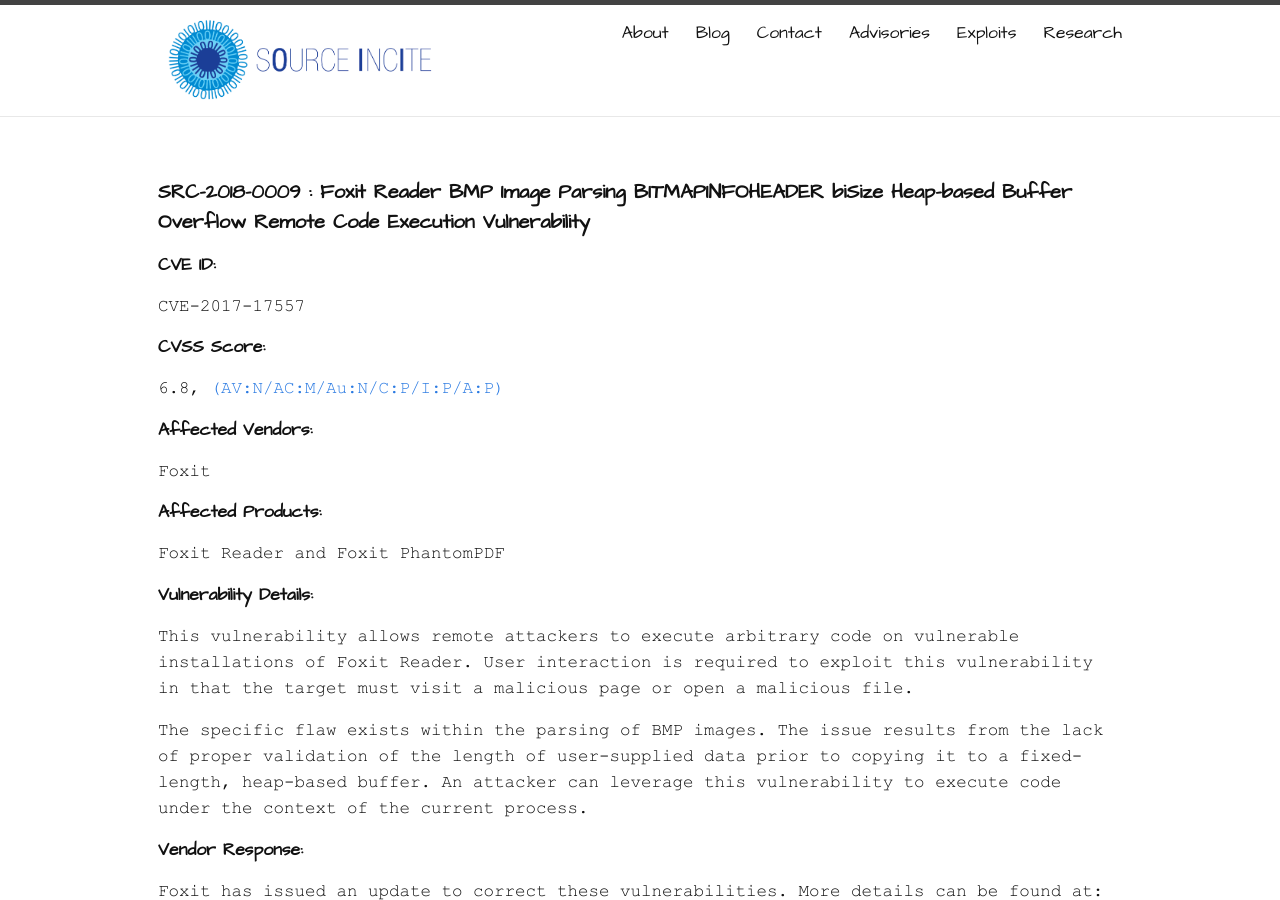
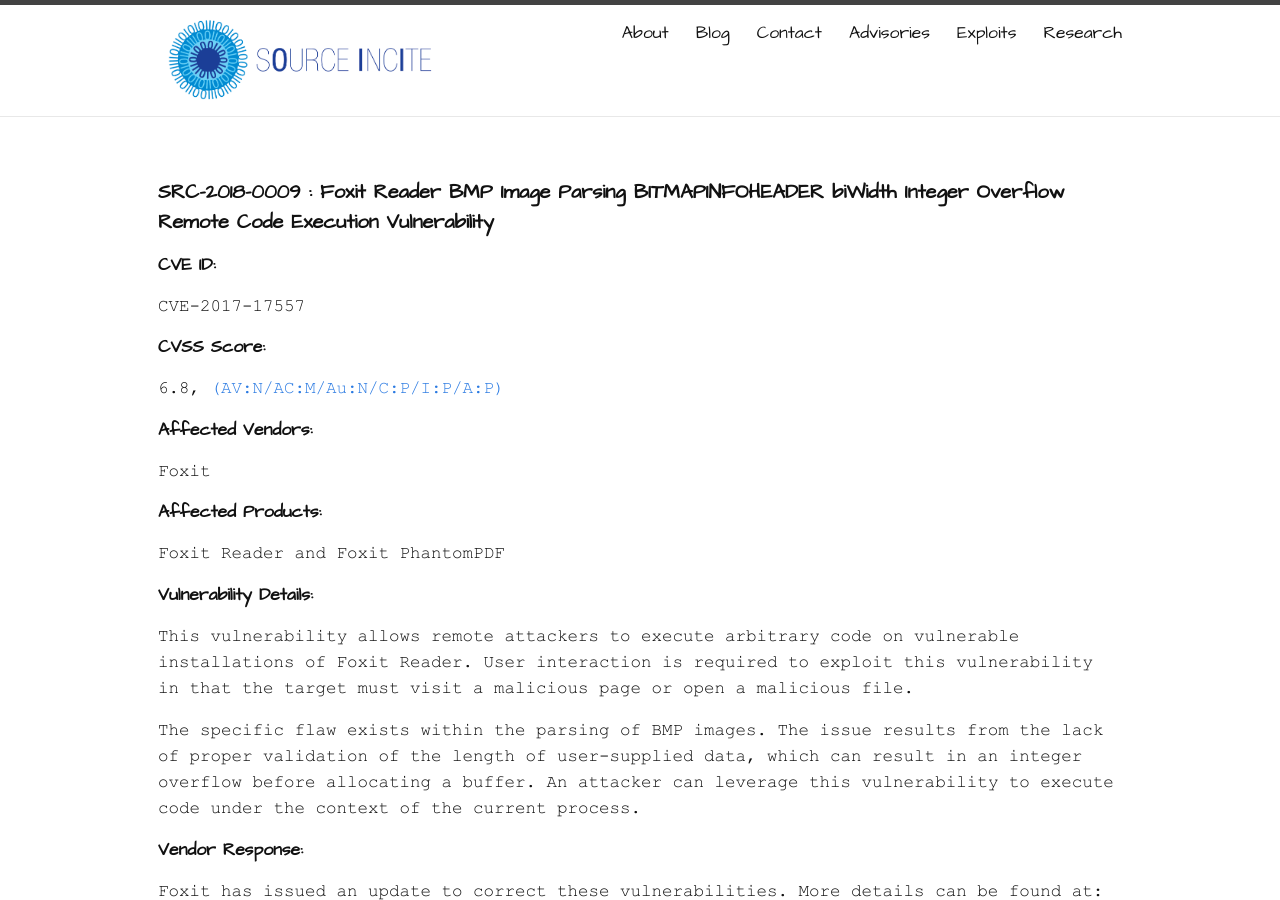
Before and after one commit to sourceincite/sourceincite.github.io, a Jekyll site: the page built from advisories/src-2018-0009.md, in a window 1280 px wide and 900 px high. Built offline with Jekyll 4.4.1, drawn with Linux system fonts in a browser that asks for light colours.

Commit message:
updated advisory

```diff
--- a/advisories/src-2018-0009.md
+++ b/advisories/src-2018-0009.md
@@ -2,7 +2,7 @@
 layout: page
 permalink: /advisories/src-2018-0009/
 id: SRC-2018-0009
-atitle: Foxit Reader BMP Image Parsing BITMAPINFOHEADER biSize Heap-based Buffer Overflow Remote Code Execution Vulnerability
+atitle: Foxit Reader BMP Image Parsing BITMAPINFOHEADER biWidth Integer Overflow Remote Code Execution Vulnerability
 CVE: CVE-2017-17557
 CVSSrating: 6.8
 CVSSscore: (AV:N/AC:M/Au:N/C:P/I:P/A:P)
@@ -15,7 +15,7 @@
 credit: Steven Seeley (mr_me) of Source Incite
 body: |
  <p class="cn" markdown="1">This vulnerability allows remote attackers to execute arbitrary code on vulnerable installations of Foxit Reader. User interaction is required to exploit this vulnerability in that the target must visit a malicious page or open a malicious file.</p>
- <p class="cn" markdown="1">The specific flaw exists within the parsing of BMP images. The issue results from the lack of proper validation of the length of user-supplied data prior to copying it to a fixed-length, heap-based buffer. An attacker can leverage this vulnerability to execute code under the context of the current process.</p>
+ <p class="cn" markdown="1">The specific flaw exists within the parsing of BMP images. The issue results from the lack of proper validation of the length of user-supplied data, which can result in an integer overflow before allocating a buffer. An attacker can leverage this vulnerability to execute code under the context of the current process.</p>
 poc: /pocs/SRC-2018-0009.bmp
 ---
 
```
